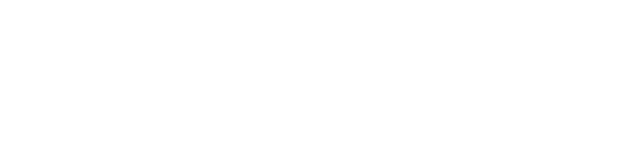
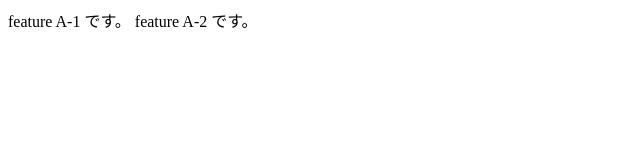
Before and after one commit to ls-kim/test-squash-merge, a plain HTML site: page index.html in a window 1280 px wide. Shown: the whole page, without its empty margins (0-640 px from the left). Drawn offline with Linux system fonts and the light colour scheme.

Commit message:
FeatureA (#8)
* featureA 機能①-1
* featureA 機能①-2

```diff
--- a/index.html
+++ b/index.html
@@ -5,5 +5,8 @@
     <meta name="viewport" content="width=device-width, initial-scale=1.0" />
     <title>test-squash-merge</title>
   </head>
-  <body></body>
+  <body>
+    feature A-1 です。
+    feature A-2 です。
+  </body>
 </html>
```
